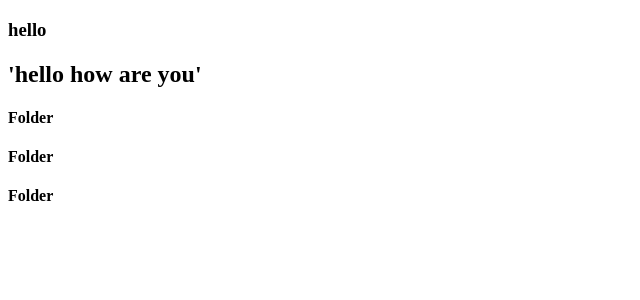
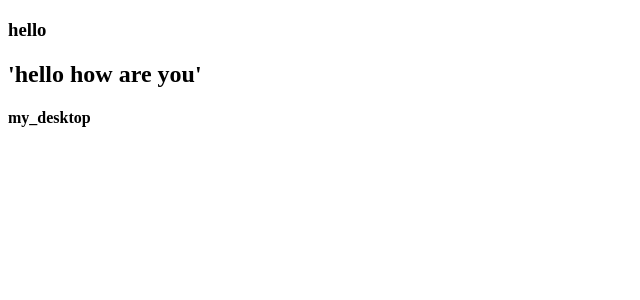
Before and after one commit to tuxlimr/React-with-Project, a React (Create React App) app: page / in a window 1280 px wide. Shown: the top 300 px of the page, without its empty margins (0-640 px from the left). Built offline with nearby package versions, Linux system fonts and the light colour scheme.

Commit message:
Making values Dynamic

```diff
--- a/src/App.js
+++ b/src/App.js
@@ -5,14 +5,13 @@ function App() {
     <h3>hello</h3>
     <h2>'hello how are you'</h2>
     <Folder />
-    <Folder />
-    <Folder />
   </div>);
 
 }
 
 const Folder = () => {
-  return <h4> Folder</h4>
+  const name = 'my_desktop'
+  return <h4> {name} </h4>
 
 }
 
```
